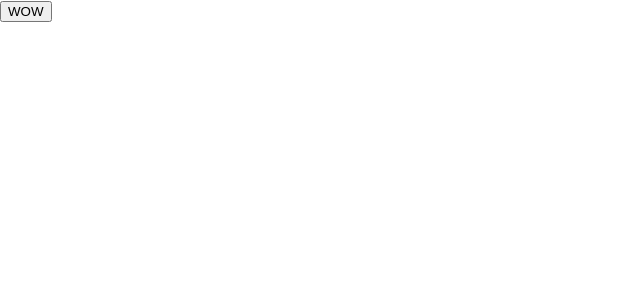
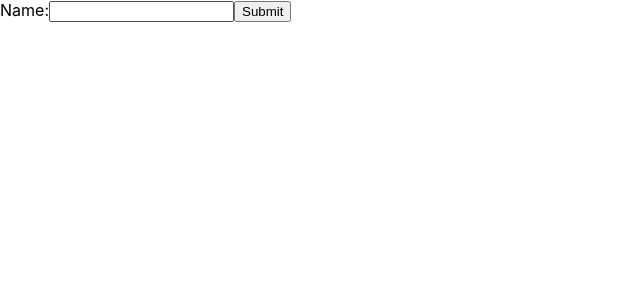
Before and after one commit to DumbMachine/gMAPS, a React (Create React App) app: page / in a window 1280 px wide. Shown: the top 300 px of the page, without its empty margins (0-640 px from the left). Built offline with nearby package versions, Linux system fonts and the light colour scheme.

Commit message:
multiple marker added

```diff
--- a/package.json
+++ b/package.json
@@ -10,6 +10,8 @@
     "react-dom": "^16.8.6",
     "react-geolocated": "^2.4.1",
     "react-leaflet": "^2.2.1",
+    "react-router": "^5.0.0",
+    "react-router-dom": "^5.0.0",
     "react-scripts": "2.1.8",
     "socket.io-client": "^2.2.0"
   },
--- a/src/App.js
+++ b/src/App.js
@@ -1,24 +1,17 @@
 import React, { Component } from 'react';
+import { BrowserRouter, Route } from 'react-router-dom';
+
+import Login from './components/Login';
 import MAP from "./components/Map/map";
 
 class App extends Component {
-  state={
-    map: null
-  }
-  Handler = ()=>{
-      this.setState({
-        map: 1
-      })
-  }
 
   render() {
     return (
-      <div className="App">
-      <button placeholder="Something" onClick={this.Handler} ref="button">
-        WOW
-      </button>
-      {this.state.map ?<MAP></MAP>:null}
-      </div>
+      <BrowserRouter>
+        <Route exact path='/' component={Login}/>
+        <Route path='/map' component={MAP}/>
+      </BrowserRouter>
     );
   }
 }
--- /dev/null
+++ b/src/components/Login/index.jsx
@@ -0,0 +1,35 @@
+import React, { Component } from "react";
+import { withRouter } from 'react-router-dom';
+
+class Login extends Component {
+  state = { username: "" };
+
+  handleChange = event => {
+    this.setState({ username: event.target.value });
+  }
+
+  handleSubmit = event => {
+    event.preventDefault();
+    console.log(this.state.username);
+    window.localStorage.setItem("name", this.state.username);
+    this.props.history.push('/map');
+  }
+
+  render() {
+    return (
+      <form onSubmit={this.handleSubmit}>
+        <label>
+          Name:
+          <input
+            type="text"
+            value={this.state.usernam}
+            onChange={this.handleChange}
+          />
+        </label>
+        <input type="submit" value="Submit" />
+      </form>
+    );
+  }
+}
+
+export default withRouter(Login);
--- a/src/components/Map/map.jsx
+++ b/src/components/Map/map.jsx
@@ -95,9 +95,7 @@ class MAP extends Component {
     return (
       <div
         style={{
-          paddingBottom: "5%",
-          height: "1000px",
-          width: "1800px"
+          overflow: 'hidden'
         }}
       >
         <Map
--- a/src/components/Map/marker.jsx
+++ b/src/components/Map/marker.jsx
@@ -4,11 +4,10 @@ import openSocket from "socket.io-client";
 
 class Mrk extends Component {
   state = {
-    lat: 29.9,
-    lng: 76.8204121
+    position: []
   };
 
-  componentDidMount = () => {
+  componentWillMount = () => {
     const socket = openSocket("http://localhost:8000");
     const options = {
       enableHighAccuracy: true,
@@ -18,11 +17,26 @@ class Mrk extends Component {
     if (navigator.geolocation) {
       navigator.geolocation.watchPosition(
         position => {
-          this.setState({
+          let pos = this.state.position;
+          console.log("bhai", pos);
+          for (var i = 0; i < pos.length; i++) {
+            if (pos[i].name === window.localStorage.getItem("name")) {
+              pos.splice(i, 1);
+            }
+          }
+          pos.push({
+            name: window.localStorage.getItem("name"),
             lat: position.coords.latitude,
             lng: position.coords.longitude
           });
+          console.log("pos", pos);
+
+          this.setState({
+            position: pos
+          });
+
           socket.emit("updatePosition", {
+            name: window.localStorage.getItem("name"),
             lat: position.coords.latitude,
             lng: position.coords.longitude
           });
@@ -35,15 +49,33 @@ class Mrk extends Component {
     }
 
     socket.on("newPosition", data => {
-      console.log(data);
+      console.log("new position");
+      const { position } = this.state;
+      console.log(position);
+      for (var i = 0; i < position.length; i++) {
+        if (position[i].name === data.name) {
+          position.splice(i, 1);
+        }
+      }
+      position.push({
+        name: data.name,
+        lat: data.lat,
+        lng: data.lng
+      });
+      console.log("pos", position);
+
+      this.setState({
+        position: position
+      });
     });
   };
 
   render() {
     return (
       <div>
-        <Marker position={[this.state.lat, this.state.lng]} />
-        <Marker position={[29, 76]} />
+        {this.state.position.map(pos => (
+          <Marker key={pos.name} position={[pos.lat, pos.lng]} />
+        ))}
       </div>
     );
   }
```
Also changed, not shown: 1 other file (tests, documents, lock files or other folders).
